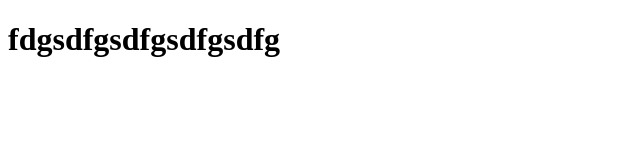
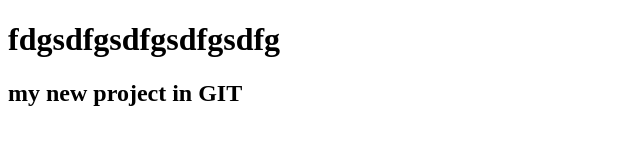
Before and after one commit to brk6521/omsrisairamproject, a plain HTML site: page index.html in a window 1280 px wide. Shown: the whole page, without its empty margins (0-640 px from the left). Drawn offline with Linux system fonts and the light colour scheme.

Commit message:
changed to html file in H2 adding

```diff
--- a/index.html
+++ b/index.html
@@ -5,6 +5,7 @@
     <meta name="viewport" content="width=device-width, initial-scale=1.0">
     <title>Ramesdh ramesh kumar bhasakrna</title>
     <h1>fdgsdfgsdfgsdfgsdfg</h1>
+    <h2> my new project in GIT</h2>
 </head>
 <body>
 
```
